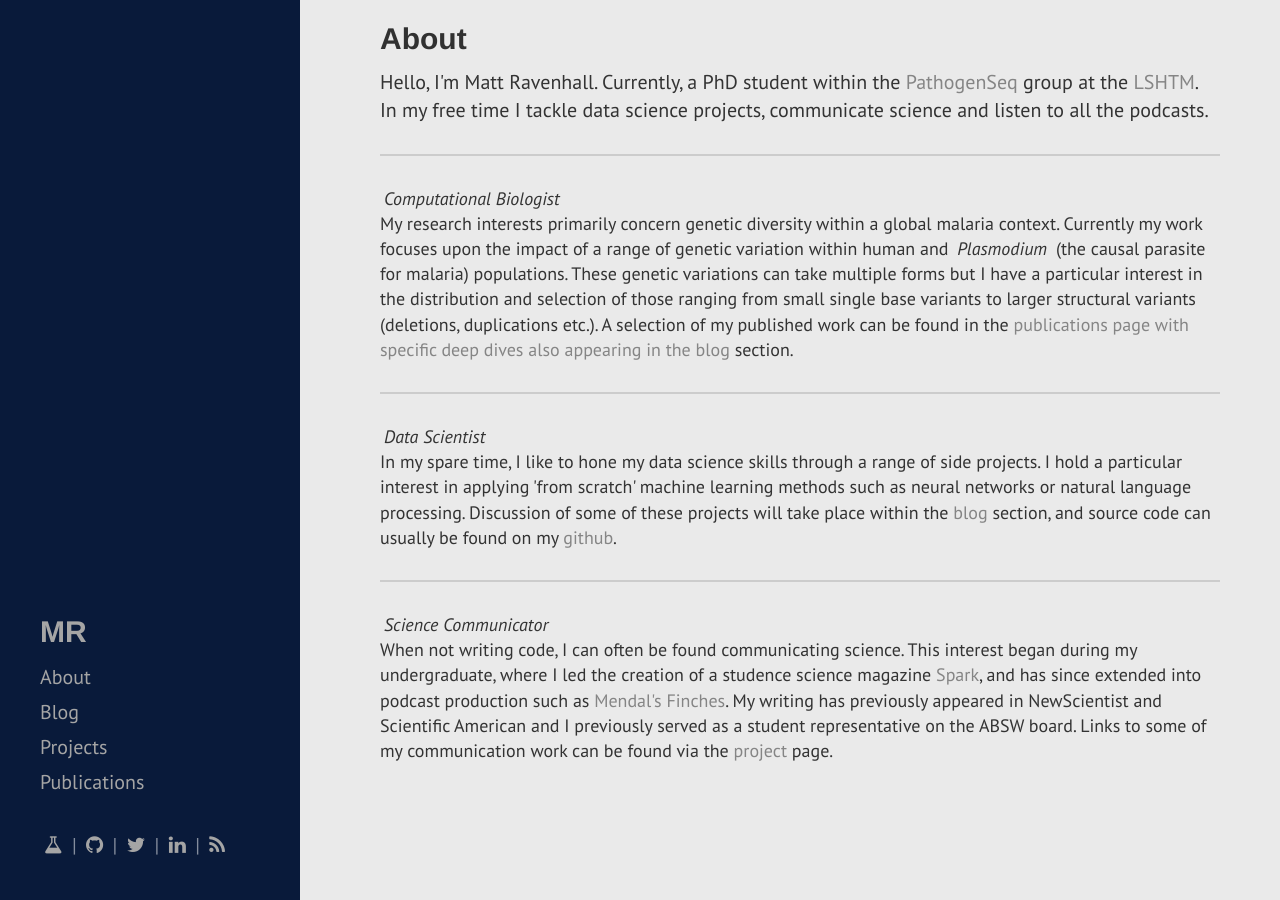
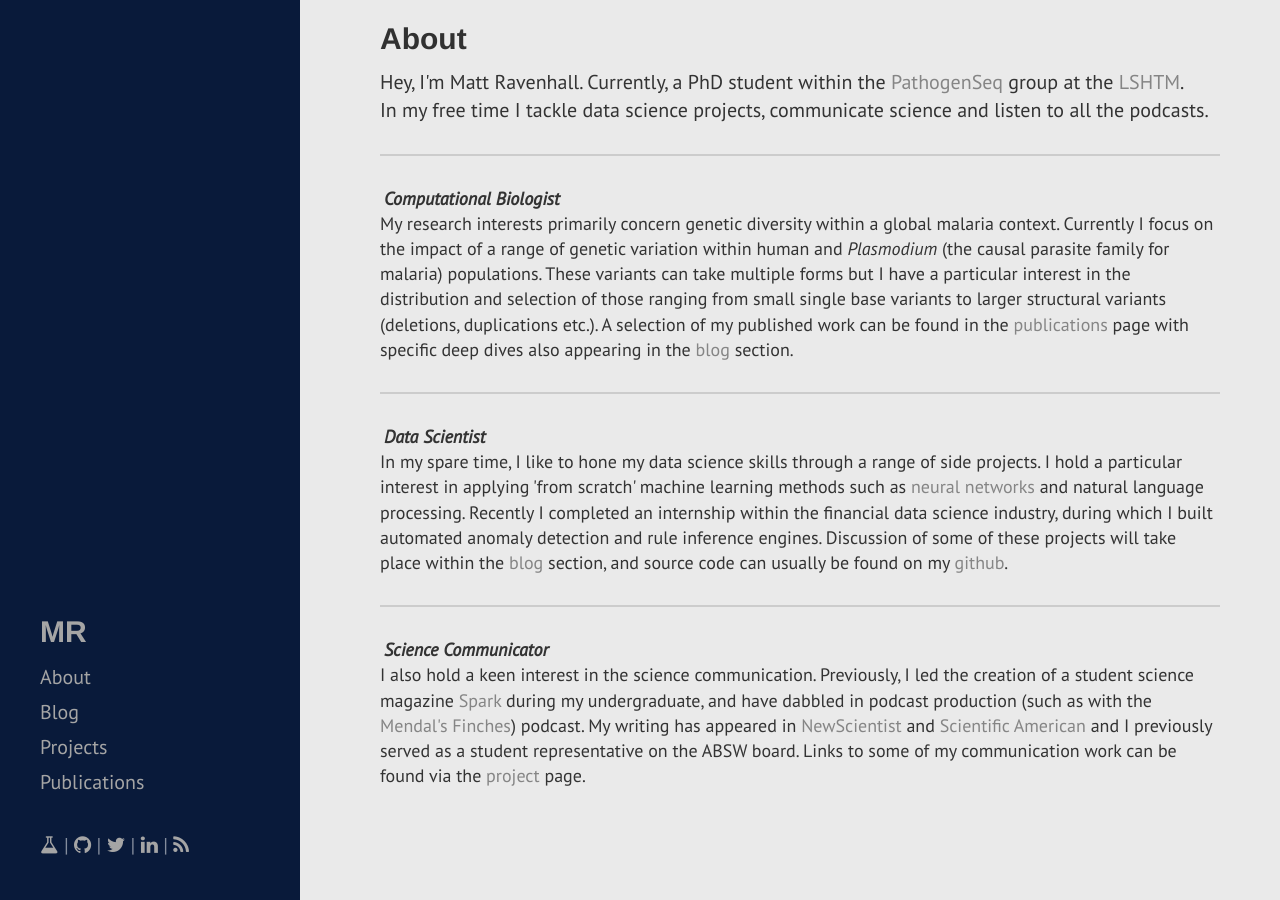
Before and after one commit to mattravenhall/mattravenhall.github.io, a Jekyll site: the page built from about/index.html, in a window 1280 px wide. Built offline with Jekyll 4.4.1, drawn with Linux system fonts in a browser that asks for light colours.

Commit message:
Updated aboutme

```diff
--- a/about/index.html
+++ b/about/index.html
@@ -4,23 +4,23 @@ title: About
 ---
 
 <h1>{{ page.title }}</h1>
-<p>Hello, I'm Matt Ravenhall. Currently, a PhD student within the <a href="http://pathogenseq.lshtm.ac.uk">PathogenSeq</a> group at the <a href="https://www.lshtm.ac.uk/aboutus/people/ravenhall.matt">LSHTM</a>.<br>
+<p>Hey, I'm Matt Ravenhall. Currently, a PhD student within the <a href="http://pathogenseq.lshtm.ac.uk">PathogenSeq</a> group at the <a href="https://www.lshtm.ac.uk/aboutus/people/ravenhall.matt">LSHTM</a>.<br>
 In my free time I tackle data science projects, communicate science and listen to all the podcasts.</p>
 
 <hr>
 
 <p style="font-size:90%">
-	<i>Computational Biologist</i><br>
-	My research interests primarily concern genetic diversity within a global malaria context. Currently my work focuses upon the impact of a range of genetic variation within human and <i>Plasmodium</i> (the causal parasite for malaria) populations. These genetic variations can take multiple forms but I have a particular interest in the distribution and selection of those ranging from small single base variants to larger structural variants (deletions, duplications etc.).
+	<b style="margin-left: 0.2rem"><i>Computational Biologist</i></b><br>
+	My research interests primarily concern genetic diversity within a global malaria context. Currently I focus on the impact of a range of genetic variation within human and <i>Plasmodium</i> (the causal parasite family for malaria) populations. These variants can take multiple forms but I have a particular interest in the distribution and selection of those ranging from small single base variants to larger structural variants (deletions, duplications etc.).
 
-	A selection of my published work can be found in the <a href="/publications">publications page with specific deep dives also appearing in the <a href="/blog">blog</a> section.</a>
+	A selection of my published work can be found in the <a href="/publications">publications</a> page with specific deep dives also appearing in the <a href="/blog">blog</a> section.
 </p>
 
 <hr>
 
 <p style="font-size:90%">
-	<i>Data Scientist</i><br>
-	In my spare time, I like to hone my data science skills through a range of side projects. I hold a particular interest in applying 'from scratch' machine learning methods such as neural networks or natural language processing.
+	<b style="margin-left: 0.2rem"><i>Data Scientist</i></b><br>
+	In my spare time, I like to hone my data science skills through a range of side projects. I hold a particular interest in applying 'from scratch' machine learning methods such as <a href="https://github.com/mattravenhall/BasicNeuralNetwork">neural networks</a> and natural language processing. Recently I completed an internship within the financial data science industry, during which I built automated anomaly detection and rule inference engines.
 
 	Discussion of some of these projects will take place within the <a href="/blog">blog</a> section, and source code can usually be found on my <a href="https://github.com/mattravenhall">github</a>.
 </p>
@@ -28,8 +28,8 @@ In my free time I tackle data science projects, communicate science and listen t
 <hr>
 
 <p style="font-size:90%">
-	<i>Science Communicator</i><br>
-	When not writing code, I can often be found communicating science. This interest began during my undergraduate, where I led the creation of a studence science magazine <a href="xxx">Spark</a>, and has since extended into podcast production such as <a href="xxx">Mendal's Finches</a>. My writing has previously appeared in NewScientist and Scientific American and I previously served as a student representative on the ABSW board.
+	<b style="margin-left: 0.2rem"><i>Science Communicator</i></b><br>
+	I also hold a keen interest in the science communication. Previously, I led the creation of a student science magazine <a href="https://blogs.scientificamerican.com/incubator/spark-magazine-student-science-magazine-of-york-university">Spark</a> during my undergraduate, and have dabbled in podcast production (such as with the <a href="https://soundcloud.com/mendels-finches">Mendal's Finches</a>) podcast. My writing has appeared in <a href="https://www.newscientist.com/article/2110485-our-ice-age-ancestors-skinned-cave-lions-to-make-roofs-for-huts/">NewScientist</a> and <a href="https://blogs.scientificamerican.com/incubator/spark-magazine-student-science-magazine-of-york-university">Scientific American</a> and I previously served as a student representative on the ABSW board.
 
 	Links to some of my communication work can be found via the <a href="/projects">project</a> page.
 </p>
--- a/css/main.css
+++ b/css/main.css
@@ -47,10 +47,6 @@ ul.posts li {
 .PageNavigation .next {
     text-align: right;
 }
-i {
-    margin-left: 0.2rem;
-    margin-right: 0.2rem;
-}
 hr {
     display: block;
     border: 0;
--- a/projects/index.html
+++ b/projects/index.html
@@ -9,16 +9,19 @@ title: Projects
 <li>Human Genetics</li>
 <li><i>Plasmodium</i> Genetics</li>
 <li><a href="https://github.com/mattravenhall/SV-Pop">SV-Pop</a></li>
+<li><i>More to be added!</i></li>
 <p></p>
 <b>Data Science</b>
 <li><a href="https://github.com/mattravenhall/bio">Bio</a>: General Bioinformatics Functions</li>
 <li><a href="https://github.com/mattravenhall/BasicNeuralNetwork">Basic Neural Network Builder</a></li>
-<li>riddle solver, netgraphs etc.</li>
+<li><a href="https://github.com/mattravenhall/TubeRiddle">Tube Riddle Solver</a></li>
+<li><i>More to be added!</i></li>
 <p></p>
 <b>Science Writing</b>
 <li><a href="https://www.newscientist.com/article/2110485-our-ice-age-ancestors-skinned-cave-lions-to-make-roofs-for-huts/">Ice Age Humans Skinned Cave Lions</a> (NewScientist)</li>
 <li><a href="https://blogs.scientificamerican.com/incubator/spark-magazine-student-science-magazine-of-york-university">Spark Magazine</a></li>
 <li><a href="https://www.nationalelfservice.net/author/matt-ravenhall/">Mental Elf</a></li>
+<li><i>More to be added!</i></li>
 <p></p>
 <b>Games</b>
 <li><a href="http://ludumdare.com/compo/ludum-dare-29/?action=preview&uid=23029">You Are The Magnet</a> (Ludum Dare 29)</li>
```
